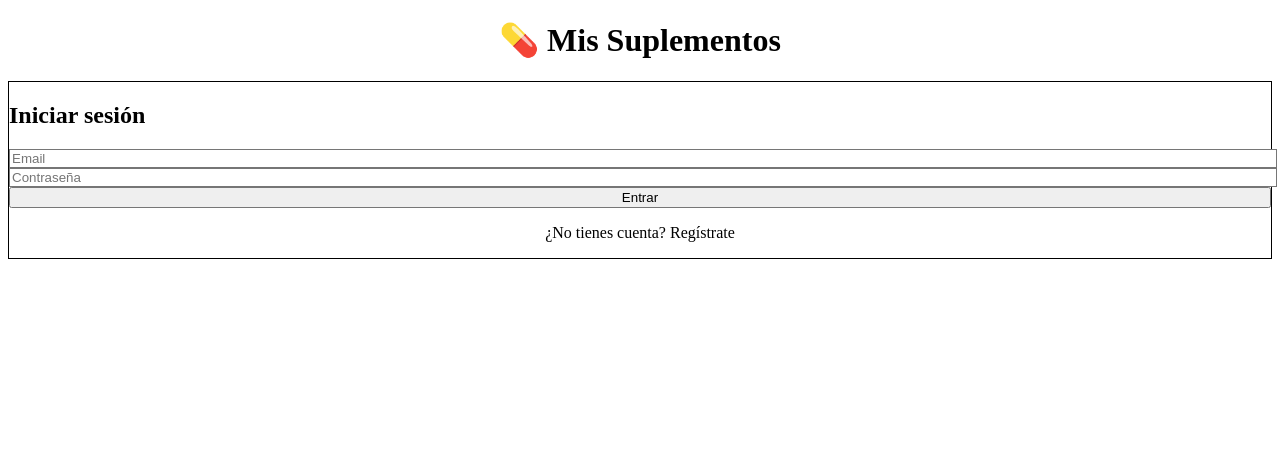
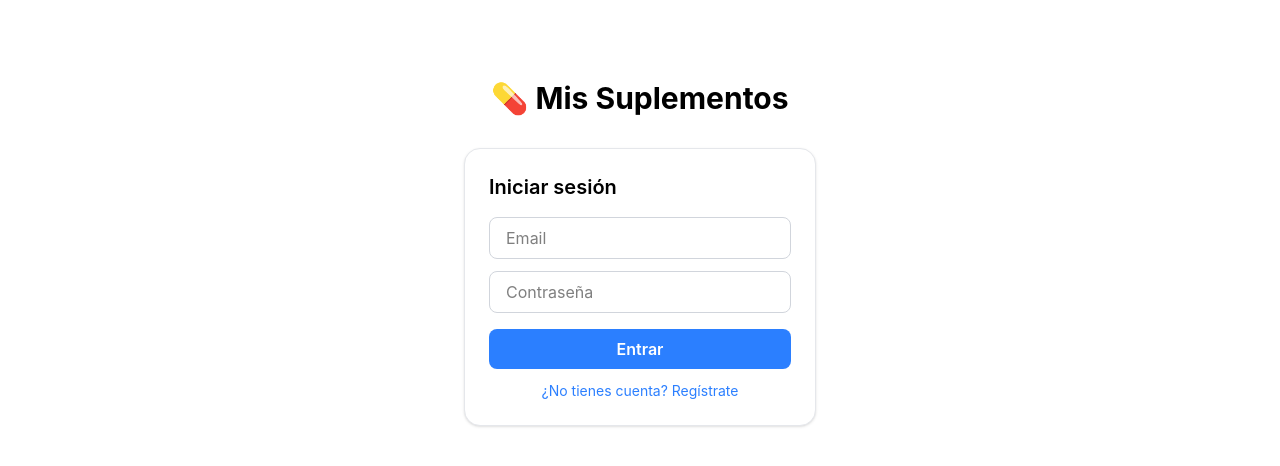
Before and after one commit to LDgamiz/suplementos-app, a React (Vite) app: page / in a window 1280 px wide. Shown: the top 466 px of the page. Built offline with nearby package versions, Linux system fonts and the light colour scheme; what chartjs-plugin-datalabels would draw is missing.

Commit message:
fix: tailwind app css

```diff
--- a/src/App.css
+++ b/src/App.css
@@ -1,3 +1,6 @@
+@tailwind base;
+@tailwind components;
+@tailwind utilities;
 .counter {
   font-size: 16px;
   padding: 5px 10px;
--- a/src/index.css
+++ b/src/index.css
@@ -1,3 +1,4 @@
+@import "tailwindcss";
 @tailwind base;
 @tailwind components;
 @tailwind utilities;
```
